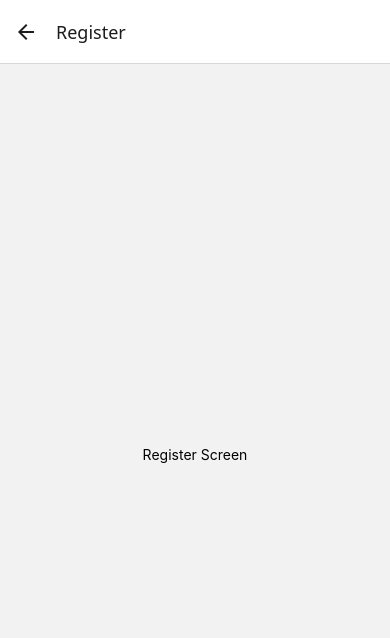
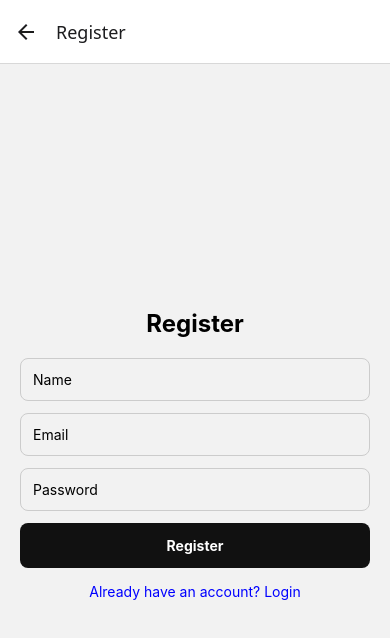
Before and after one commit to dilusewhpd/megashop, a React Native app in the folder frontend/: screen /Register in a window 390 px wide. Shown: the top 638 px of the page. Built offline with nearby package versions, Linux system fonts and the light colour scheme.

Commit message:
Fix register screen UI and validation

```diff
--- a/frontend/src/screens/auth/RegisterScreen.js
+++ b/frontend/src/screens/auth/RegisterScreen.js
@@ -1,10 +1,58 @@
-import React from "react";
-import { View, Text } from "react-native";
+import React, { useState } from "react";
+import { View, Text, TextInput, Pressable, StyleSheet, Alert } from "react-native";
+import AsyncStorage from "@react-native-async-storage/async-storage";
+import { registerApi } from "../../api/authApi"; // if you have an API
 
-export default function RegisterScreen() {
+export default function RegisterScreen({ navigation }) {
+  const [name, setName] = useState("");
+  const [email, setEmail] = useState("");
+  const [password, setPassword] = useState("");
+
+  const handleRegister = async () => {
+  if (!name || !email || !password) {
+    Alert.alert("Error", "Please fill all fields");
+    return;
+  }
+
+  try {
+
+    const res = await registerApi(name, email, password);
+
+    Alert.alert("Success", "Registered successfully!");
+
+    navigation.navigate("Login");
+
+  } catch (err) {
+  console.log("REGISTER ERROR:", err.response?.data);
+
+  const errorMsg =
+    err?.response?.data?.message || "Registration failed";
+
+  Alert.alert("Error", errorMsg);
+}
+};
+
   return (
-    <View style={{ flex: 1, alignItems: "center", justifyContent: "center" }}>
-      <Text>Register Screen</Text>
+    <View style={styles.container}>
+      <Text style={styles.title}>Register</Text>
+      <TextInput style={styles.input} placeholder="Name" value={name} onChangeText={setName} />
+      <TextInput style={styles.input} placeholder="Email" value={email} onChangeText={setEmail} />
+      <TextInput style={styles.input} placeholder="Password" value={password} onChangeText={setPassword} secureTextEntry />
+      <Pressable style={styles.button} onPress={handleRegister}>
+        <Text style={styles.buttonText}>Register</Text>
+      </Pressable>
+      <Pressable onPress={() => navigation.navigate("Login")}>
+        <Text style={styles.link}>Already have an account? Login</Text>
+      </Pressable>
     </View>
   );
 }
+
+const styles = StyleSheet.create({
+  container: { flex: 1, padding: 20, justifyContent: "center" },
+  title: { fontSize: 24, fontWeight: "bold", marginBottom: 20, textAlign: "center" },
+  input: { borderWidth: 1, borderColor: "#ccc", padding: 12, borderRadius: 8, marginBottom: 12 },
+  button: { backgroundColor: "#111", padding: 14, borderRadius: 8, alignItems: "center" },
+  buttonText: { color: "#fff", fontWeight: "bold" },
+  link: { marginTop: 15, textAlign: "center", color: "blue" },
+});
```
